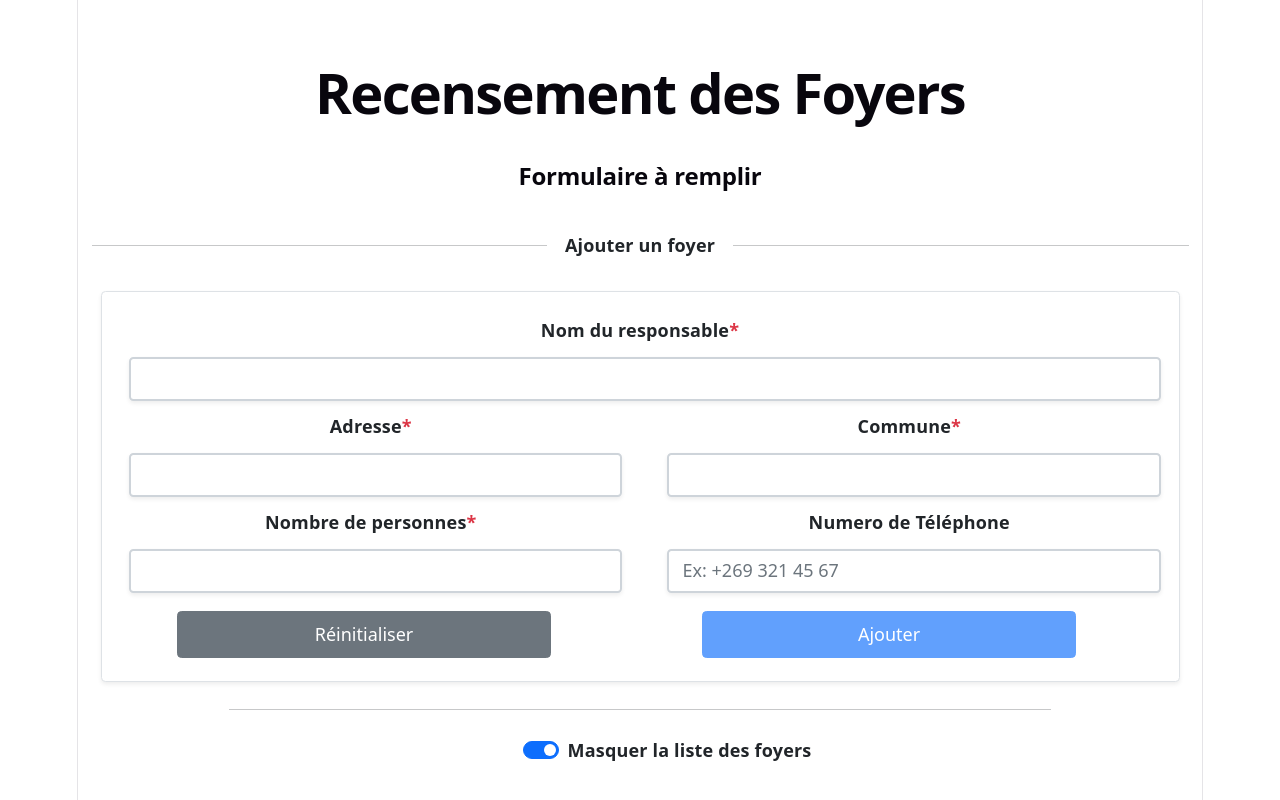
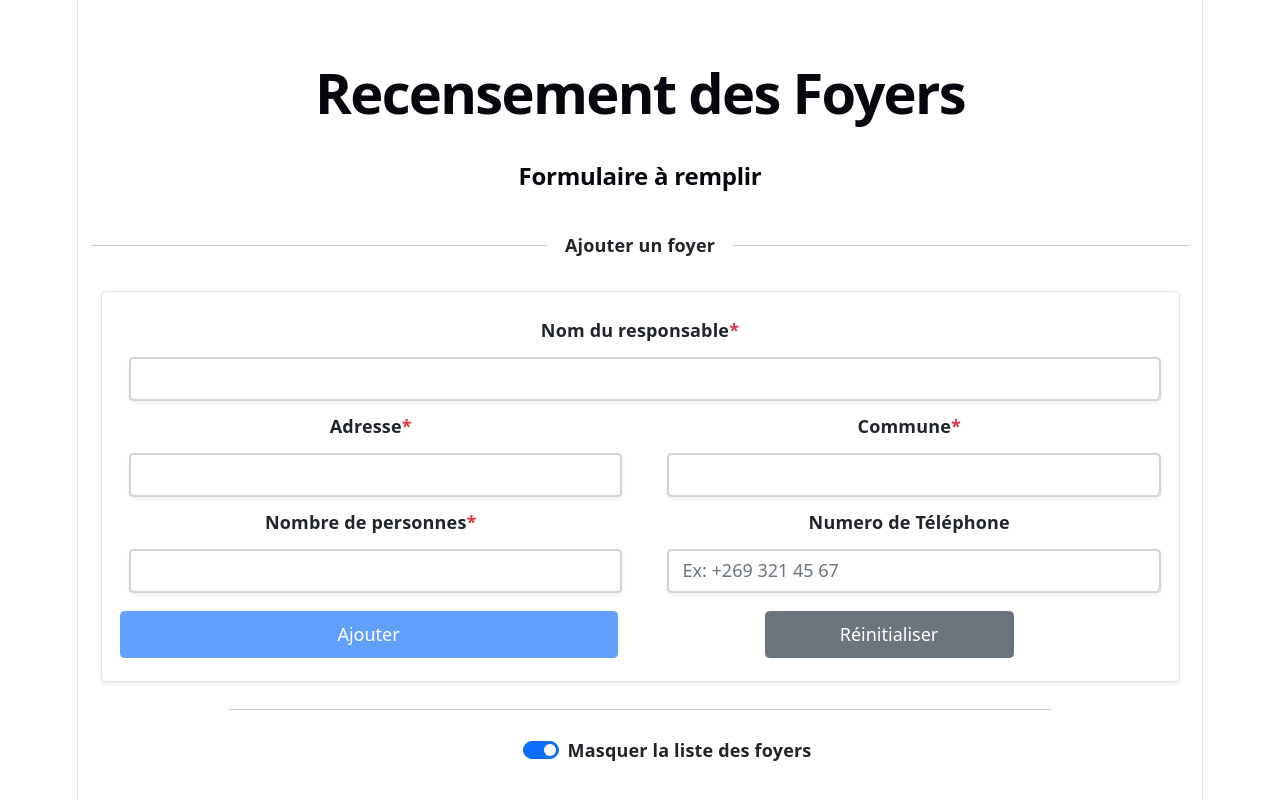
Before and after one commit to rahmatiyoussoufissihaka-cloud/recencement-foyers, a React (Vite) app in the folder front/: page / in a window 1280 px wide. Shown: the top 800 px of the page. Built offline with nearby package versions, Linux system fonts and the light colour scheme.

Commit message:
Modification du style des boutons dans formulaire

```diff
--- a/front/src/Components/Formulaire.jsx
+++ b/front/src/Components/Formulaire.jsx
@@ -164,7 +164,7 @@ const editingId = fullData !== null;
                     <div className='col-md-6 col-12'>
                         <Button type="submit"
                             disabled={isFormEmpty}
-                            className="btn btn-success px-4  m-1 py-2 w-75">
+                            className="btn btn-success px-4  m-1 py-2 w-100">
                             Mettre à jour
                         </Button>
                     </div>
@@ -179,22 +179,23 @@ const editingId = fullData !== null;
                 ):
                 (
                    <div className="row mt-2 ">
+                    <div className='col-md-6 col-12'>
+                            <Button
+                                type ="submit"
+                                disabled={isFormEmpty}
+                                className="btn btn-primary px-4  py-2 m-1 w-100">
+                                Ajouter
+                            </Button>
+                        </div>
                         <div className='col-md-6  col-12'>
                             <Button
                                 type='button'
                                 onClick={() => setFormData({ nomResponsable: '', commune: '', telephone: '', nombrePersonnes: '', adresse: ''})}
-                                className="btn btn-secondary px-4 py-2  m-1 w-75">
+                                className="btn btn-secondary px-4 py-2  m-1 w-50">
                                 Réinitialiser
                             </Button>
                         </div>
-                        <div className='col-md-6 col-12'>
-                            <Button
-                                type ="submit"
-                                disabled={isFormEmpty}
-                                className="btn btn-primary px-4  py-2 m-1 w-75">
-                                Ajouter
-                            </Button>
-                        </div>
+
                     </div>)
                 }
             </form>
```
